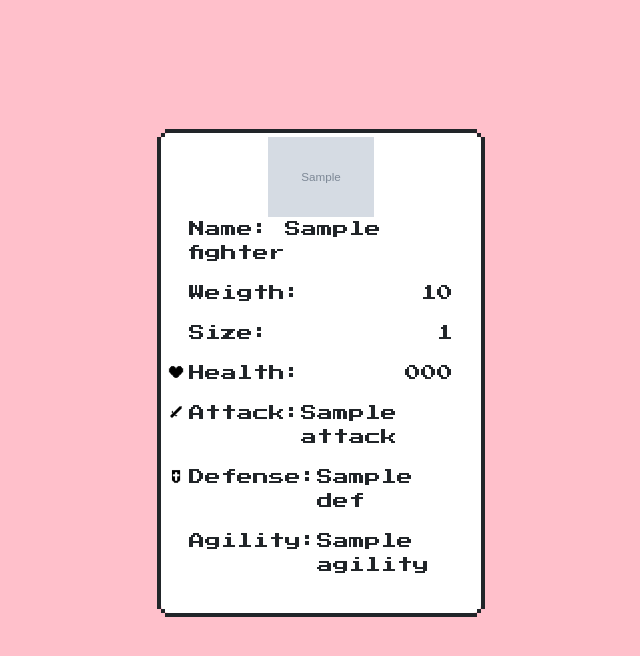
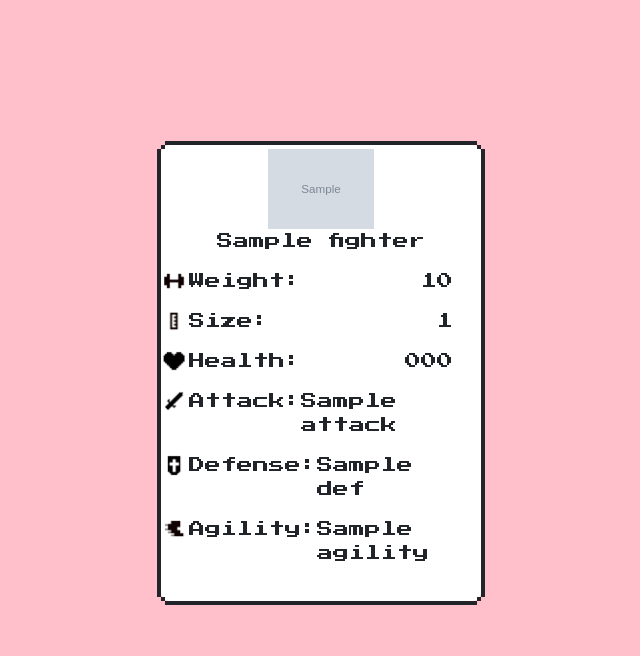
Before and after one commit to BourGuy64/RatzSlayer3, a PHP site: template src/views/fighters.html.twig in a window 1280 px wide. Shown: the part 55-711 px from the top of the page, without its empty margins (319-959 px from the left). Run offline with PHP 8.4, Linux system fonts and the light colour scheme; the template is opened without the code that fills it: most values are stand-ins (such as "Sample title", 1, 10 or a date in 2020); grey boxes marked "Sample" are stand-in pictures; some libraries are stand-ins or nearby versions.

Commit message:
Fighter card: Adujst name position, add missing icon for stats

```diff
--- a/src/css/fighters.css
+++ b/src/css/fighters.css
@@ -30,13 +30,13 @@ body > div{
 
 .icon:before{
   position: absolute;
-  background-size: 1em;
+  background-size: 1.5em;
   display: inline-block;
-  width: 1em;
-  height: 1em;
+  width: 1.5em;
+  height: 1.5em;
   content:"";
-  margin-left: -1.3em;
-  margin-top: .2em;
+  margin-left: -1.7em;
+  margin-top: 0em;
 }
 
 .hp:before{
@@ -48,11 +48,32 @@ body > div{
 }
 
 .def:before{
-  background-image: url('../img/icons/shield.png')
+  background-image: url('../img/icons/shield.png');
+}
+
+.wt:before{
+  background-image: url('../img/icons/weight.png')
+}
+
+.agi:before{
+  background-image: url('../img/icons/agility.png')
+}
+
+.sz:before{
+  background-image: url('../img/icons/size.png')
 }
 
 .fighter > .stats {
+    display: flex;
     flex-direction: column;
-    display: flex;
     justify-content: space-around;
 }
+
+.fighter .fighter-name {
+    width: 100%;
+    flex-grow: 1;
+    flex-shrink: 0;
+    display: flex;
+    flex-direction: row;
+    justify-content: space-around;
+}
--- a/src/views/fighters.html.twig
+++ b/src/views/fighters.html.twig
@@ -11,20 +11,21 @@
 
     <div class="nes-container is-rounded fighter {{fighterType}}">
         <img src="{{dir}}/src/img/fighters/{{fighter.picture}}" onerror="this.src='{{dir}}/src/img/icons/{{fighterType}}.png'">
-
+        <div class="fighter-name">
         {% if fighter.name %}
-            <p class="name">Name: {{fighter.name}}</p>
+            <p class="name">{{fighter.name}}</p>
         {% else %}
-            <p class="lastname">Lastname: {{fighter.lastname}}</p>
-            <p class="firstname">Firstname: {{fighter.firstname}}</p>
+            <p class="firstname">{{fighter.firstname}}</p>
+            <p class="lastname">{{fighter.lastname}}</p>
         {% endif %}
+        </div>
         <div class="stats">
-          <div><p>Weigth:</p> <p>{{fighter.weight}}</p></div>
-          <div><p>Size:</p> <p>{{fighter.size}}</p></div>
+          <div class="wt icon"><p>Weight:</p> <p>{{fighter.weight}}</p></div>
+          <div class="sz icon"><p>Size:</p> <p>{{fighter.size}}</p></div>
           <div class="hp icon"><p>Health:</p> <p>{{fighter.hp}}</p></div>
           <div class="att icon"><p>Attack:</p> <p>{{fighter.attack}}</p></div>
           <div class="def icon"><p>Defense:</p> <p>{{fighter.def}}</p></div>
-          <div><p>Agility:</p> <p>{{fighter.agility}}</p></div>
+          <div class="agi icon"><p>Agility:</p> <p>{{fighter.agility}}</p></div>
         </div>
         {% if admin %}
         <div>
```
Also changed, not shown: src/img/icons/agility.png (added), src/img/icons/size.png (added), src/img/icons/weight.png (added).
